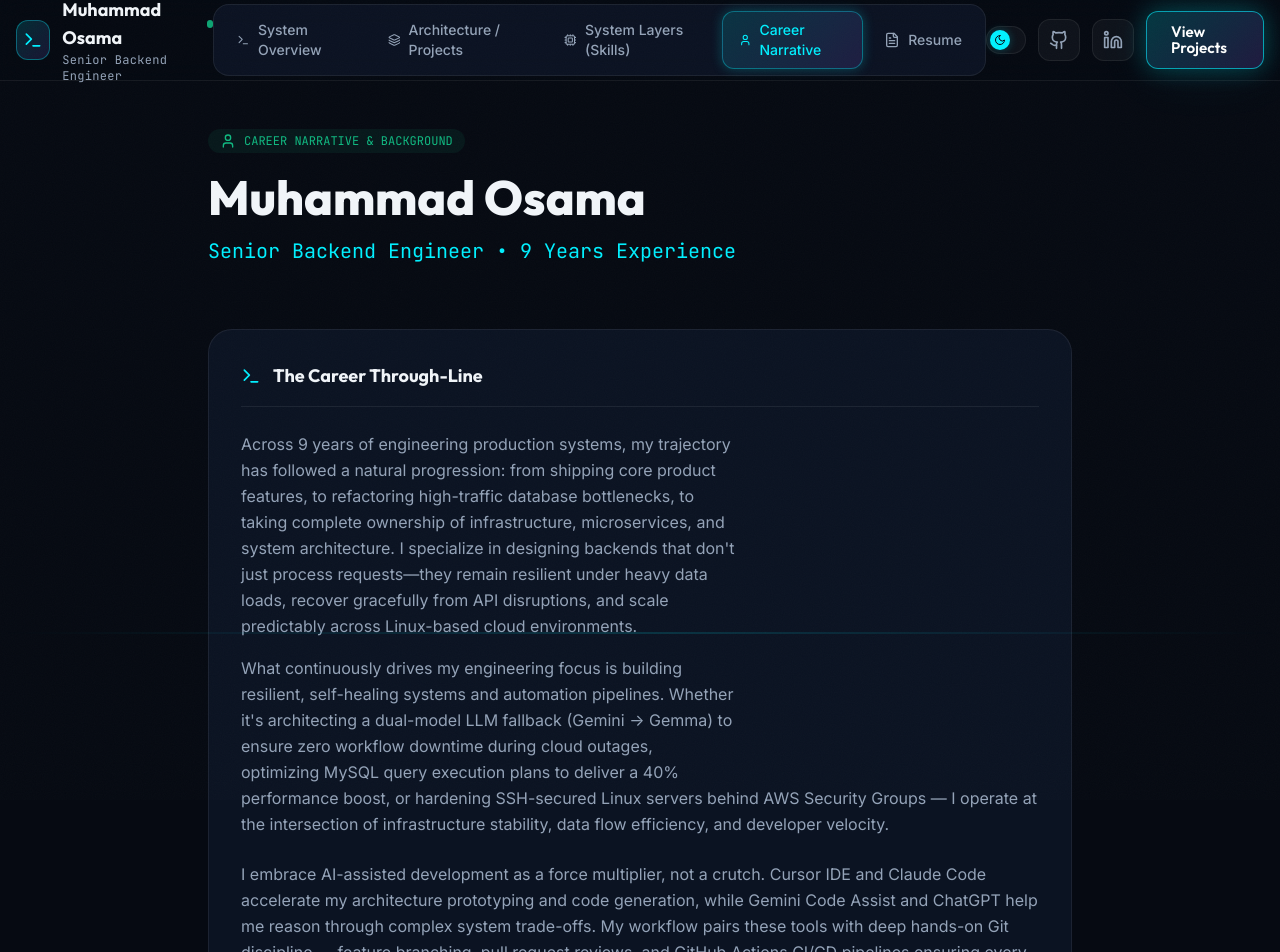
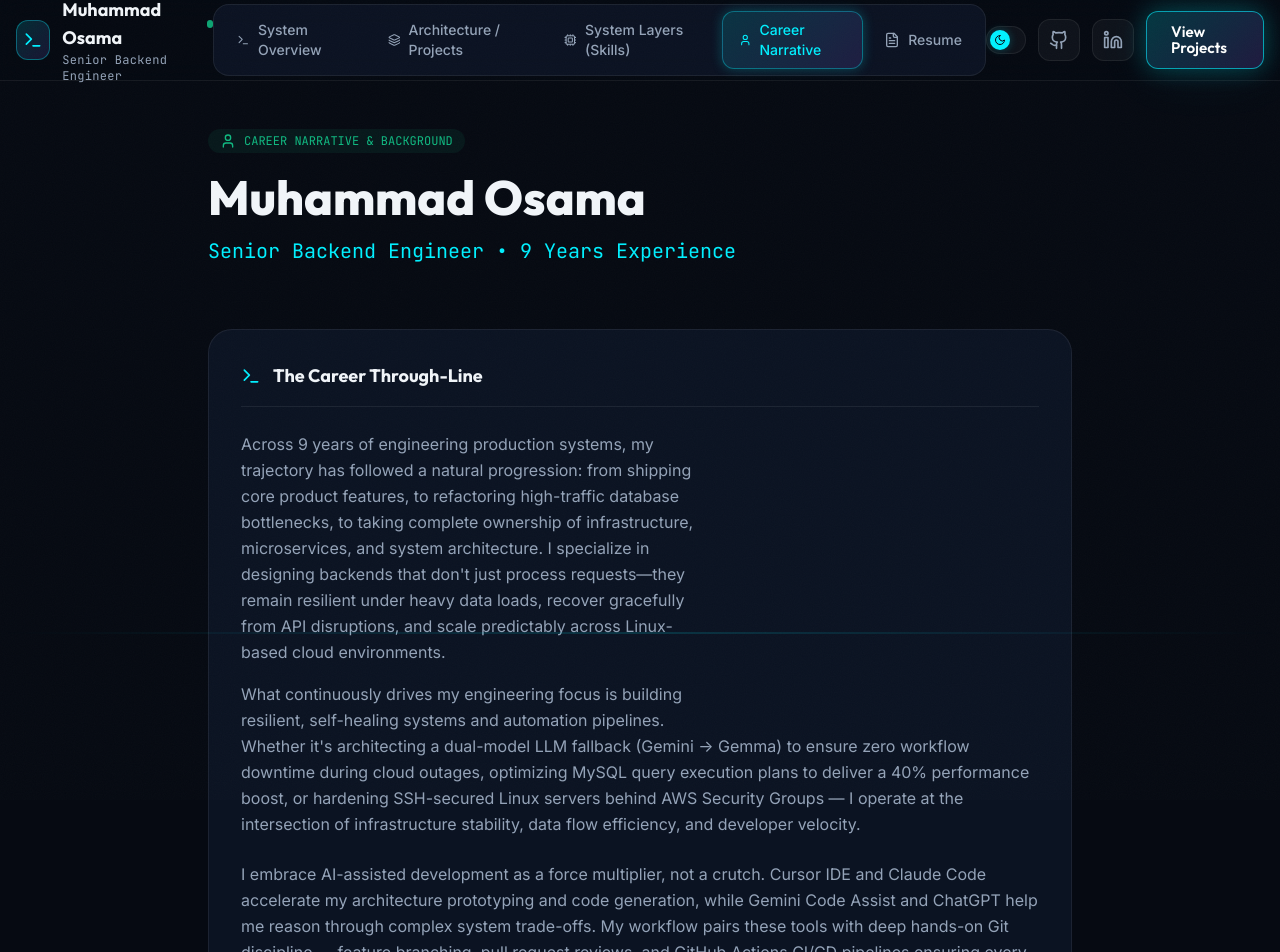
Before and after one commit to mosamaeng/mosamaeng.github.io, a React (Vite) app: page /about in a window 1280 px wide. Shown: the top 952 px of the page. Built offline with nearby package versions, Linux system fonts and the light colour scheme.

Commit message:
more styling fixes for about us page design

```diff
--- a/src/components/LinkedInBadge.tsx
+++ b/src/components/LinkedInBadge.tsx
@@ -44,7 +44,7 @@ export const LinkedInBadge: React.FC = () => {
         ref={badgeRef}
         className="badge-base LI-profile-badge"
         data-locale="en_US"
-        data-size="medium"
+        data-size="large"
         data-theme={currentTheme}
         data-type="VERTICAL"
         data-vanity="muhammad-osama-50b61713a"
--- a/src/data/experienceData.ts
+++ b/src/data/experienceData.ts
@@ -21,8 +21,8 @@ export const careerNarrative = {
   get paragraph1() {
     return `Across ${getYearsOfExperience()} years of engineering production systems, my trajectory has followed a natural progression: from shipping core product features, to refactoring high-traffic database bottlenecks, to taking complete ownership of infrastructure, microservices, and system architecture. I specialize in designing backends that don't just process requests—they remain resilient under heavy data loads, recover gracefully from API disruptions, and scale predictably across Linux-based cloud environments.`;
   },
-  paragraph2a: "What continuously drives my engineering focus is building resilient, self-healing systems and automation pipelines. Whether it's architecting a dual-model LLM fallback (Gemini → Gemma) to ensure zero workflow downtime during cloud outages, optimizing MySQL query execution plans to deliver a 40% ",
-  paragraph2b: "performance boost, or hardening SSH-secured Linux servers behind AWS Security Groups — I operate at the intersection of infrastructure stability, data flow efficiency, and developer velocity.",
+  paragraph2a: "What continuously drives my engineering focus is building resilient, self-healing systems and automation pipelines.",
+  paragraph2b: "Whether it's architecting a dual-model LLM fallback (Gemini → Gemma) to ensure zero workflow downtime during cloud outages, optimizing MySQL query execution plans to deliver a 40% performance boost, or hardening SSH-secured Linux servers behind AWS Security Groups — I operate at the intersection of infrastructure stability, data flow efficiency, and developer velocity.",
   paragraph3: "I embrace AI-assisted development as a force multiplier, not a crutch. Cursor IDE and Claude Code accelerate my architecture prototyping and code generation, while Gemini Code Assist and ChatGPT help me reason through complex system trade-offs. My workflow pairs these tools with deep hands-on Git discipline — feature branching, pull request reviews, and GitHub Actions CI/CD pipelines ensuring every deployment is tested, linted, and reproducible.",
   paragraph4: "Beyond enterprise engineering roles, I actively design and deploy end-to-end production platforms independently — from an Enterprise Management System (EMS) running geolocation-verified HR and payroll, to a polyglot mass electoral ingestion pipeline handling hundreds of thousands of records, to high-converting SEO infrastructure for engineering firms. Every project is containerized with Docker, version-controlled on GitHub, and deployed through automated pipelines on hardened Linux servers."
 };
--- a/src/pages/About.tsx
+++ b/src/pages/About.tsx
@@ -52,7 +52,7 @@ export const About: React.FC = () => {
             </div>
 
             {/* LinkedIn Badge Widget without custom wrapper header */}
-            <div className="w-full md:w-[280px] shrink-0">
+            <div className="w-full md:w-[320px] shrink-0">
               <LinkedInBadge />
             </div>
           </div>
```
